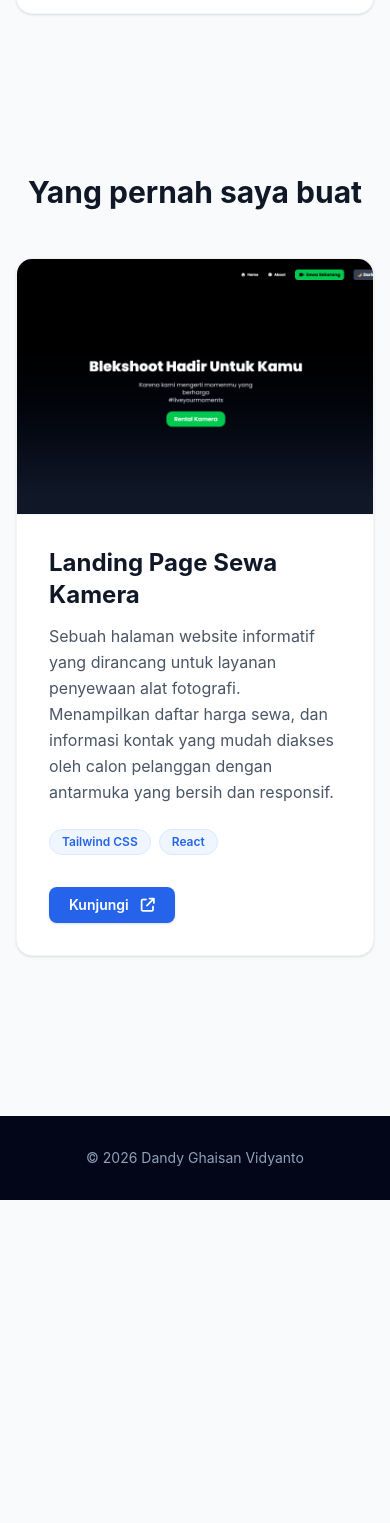
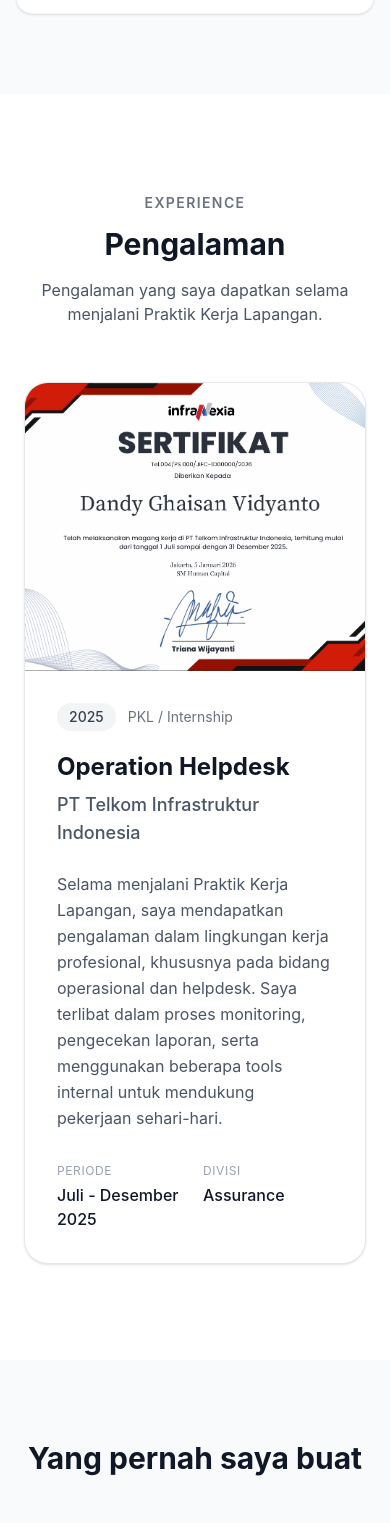
Before and after one commit to SasukeWN/Dandy-portofolio, a React (Vite) app: page / in a window 390 px wide. Shown: the part 7566-9089 px from the top of the page. Before the commit the page ends 8766 px from the top, so only its background shows below. Built offline with nearby package versions, Linux system fonts and the light colour scheme.

Commit message:
update :  penambahhan experience portofolio

```diff
--- a/src/App.jsx
+++ b/src/App.jsx
@@ -10,6 +10,7 @@
 import Footer from './component/Footer';
 import Skills from './component/Skills';
 import Certifications from './component/Certifications';
+import Experience from './component/experience';
 
 function App() {
   useEffect(() => {
@@ -23,6 +24,7 @@
       <About />
       <Skills />
       <Certifications />
+      <Experience/>
       <Projects />
       <Footer />
     </main>
--- /dev/null
+++ b/src/component/experience.jsx
@@ -0,0 +1,107 @@
+import serti from '../assets/pkl_serti.png'
+export default function Experience() {
+    return (
+        <section id="experience" className="py-24 bg-white">
+            <div className="max-w-6xl mx-auto px-6">
+
+                {/* Header */}
+                <div
+                    className="text-center mb-14"
+                    data-aos="fade-up"
+                >
+                    <span className="text-sm font-semibold tracking-widest uppercase text-gray-500">
+                        Experience
+                    </span>
+
+                    <h2 className="mt-3 text-3xl md:text-4xl font-bold text-gray-900">
+                        Pengalaman
+                    </h2>
+
+                    <p className="mt-4 max-w-2xl mx-auto text-gray-600">
+                        Pengalaman yang saya dapatkan selama menjalani
+                        Praktik Kerja Lapangan.
+                    </p>
+                </div>
+
+                {/* Experience Card */}
+                <div
+                    data-aos="fade-up"
+                    className="max-w-full mx-auto"
+                >
+                    <div className="grid md:grid-cols-2 overflow-hidden rounded-3xl border border-gray-200 bg-white shadow-sm hover:shadow-xl transition-all duration-300">
+
+                        {/* Image */}
+                        <div className="h-72 md:h-full bg-gray-100 overflow-hidden">
+                            <img
+                                src= {serti}
+                                alt="Pengalaman PKL di PT Telkom Akses"
+                                className="w-full h-full object-cover hover:scale-105 transition-transform duration-500"
+                            />
+                        </div>
+
+                        {/* Content */}
+                        <div className="p-8 md:p-10 flex flex-col justify-center">
+
+                            {/* Badge */}
+                            <div className="flex flex-wrap items-center gap-3 mb-5">
+                                <span className="px-3 py-1 rounded-full bg-gray-100 text-gray-700 text-sm font-medium">
+                                    2025
+                                </span>
+
+                                <span className="text-sm text-gray-500">
+                                    PKL / Internship
+                                </span>
+                            </div>
+
+                            {/* Title */}
+                            <h3 className="text-2xl md:text-3xl font-bold text-gray-900">
+                                Operation Helpdesk
+                            </h3>
+
+                            <p className="mt-2 text-lg font-medium text-gray-600">
+                                PT Telkom Infrastruktur Indonesia
+                            </p>
+
+                            {/* Description */}
+                            <p className="mt-6 text-gray-600 leading-relaxed">
+                                Selama menjalani Praktik Kerja Lapangan,
+                                saya mendapatkan pengalaman dalam lingkungan
+                                kerja profesional, khususnya pada bidang
+                                operasional dan helpdesk. Saya terlibat dalam
+                                proses monitoring, pengecekan laporan, serta
+                                menggunakan beberapa tools internal untuk
+                                mendukung pekerjaan sehari-hari.
+                            </p>
+
+                            {/* Detail */}
+                            <div className="mt-8 grid grid-cols-2 gap-4">
+
+                                <div>
+                                    <p className="text-xs uppercase tracking-wider text-gray-400">
+                                        Periode
+                                    </p>
+
+                                    <p className="mt-1 font-medium text-gray-900">
+                                        Juli - Desember 2025
+                                    </p>
+                                </div>
+
+                                <div>
+                                    <p className="text-xs uppercase tracking-wider text-gray-400">
+                                        Divisi
+                                    </p>
+
+                                    <p className="mt-1 font-medium text-gray-900">
+                                        Assurance
+                                    </p>
+                                </div>
+
+                            </div>
+                        </div>
+                    </div>
+                </div>
+
+            </div>
+        </section>
+    );
+}
```
Also changed, not shown: src/assets/pkl_serti.png (added).
